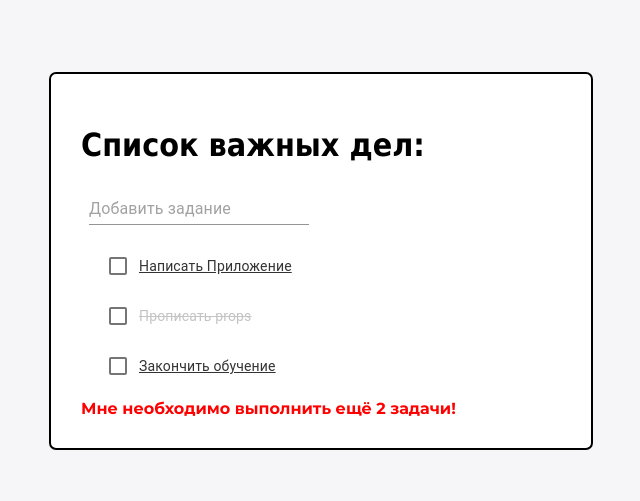
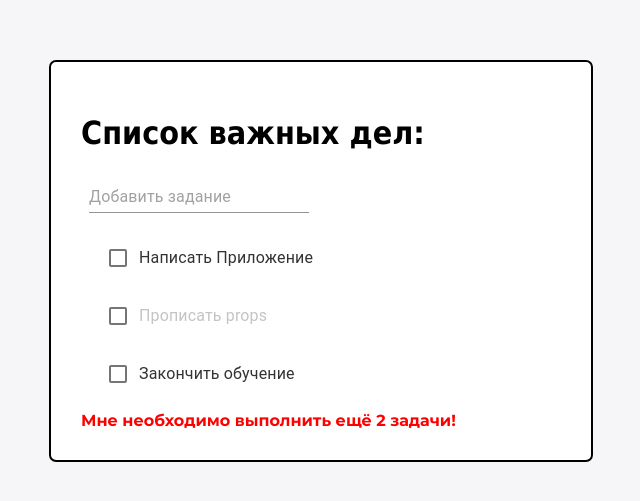
Before and after one commit to WebHeroSchool/todoAzez, a React (Create React App) app: page / in a window 1280 px wide. Shown: the part 147-648 px from the top of the page, without its empty margins (319-959 px from the left). Built offline with nearby package versions, Linux system fonts and the light colour scheme.

Commit message:
onClickDone

```diff
--- a/src/components/App/App.js
+++ b/src/components/App/App.js
@@ -21,13 +21,16 @@
 	  	}
 	  ]
 	};
+
+	onClickDone = (isDone) => console.log(isDone);
+
 	render () {
 		return (
   	<div className={styles.wrap}>
   		<div className={styles.main}>
 	  	  <h1 className={styles.title}>Список важных дел:</h1>
 	      <InputItems />
-	      <ItemList items={this.state.items} />
+	      <ItemList items={this.state.items} onClickDone={this.onClickDone} />
 	      <Footer count={2} />
 	    </div>
     </div>);
--- a/src/components/Item/item.module.css
+++ b/src/components/Item/item.module.css
@@ -7,3 +7,11 @@
   color: #c4c4c4;
   text-decoration: line-through;
 }
+
+.delete {
+  display: none;
+}
+
+.itm:hover ~ .delete {
+  display: block;
+}
--- a/src/components/Item/items.js
+++ b/src/components/Item/items.js
@@ -1,14 +1,30 @@
 import React from 'react';
 import classnames from 'classnames';
-import styles from '../Item/item.module.css'
+import styles from '../Item/item.module.css';
+import ListItem from '@material-ui/core/ListItem';
+import ListItemSecondaryAction from '@material-ui/core/ListItemSecondaryAction';
+import ListItemText from '@material-ui/core/ListItemText';
+import Checkbox from '@material-ui/core/Checkbox';
+import IconButton from '@material-ui/core/IconButton';
+import DeleteForeverRoundedIcon from '@material-ui/icons/DeleteForeverRounded';
 
-const Item = ({ value, isDone }) => (<span className={
-	classnames({
-		[styles.item]: true,
-		[styles.done]: isDone
-	})
-}>
-	{value}
-</span>);
+const Item = ({ value, isDone, onClickDone }) => (
+	<ListItem className={
+		classnames({
+			[styles.item]: true,
+			[styles.done]: isDone
+		})
+	}>
+		<Checkbox
+			onClick={() => onClickDone(isDone)}
+		/>
+		<ListItemText> {value}</ListItemText>
+    <ListItemSecondaryAction className={styles.delete}>
+      <IconButton aria-label="Comments">
+        <DeleteForeverRoundedIcon />
+      </IconButton>
+    </ListItemSecondaryAction>
+  </ListItem>
+  );
 
 export default Item;
--- a/src/components/ItemList/ItemList.js
+++ b/src/components/ItemList/ItemList.js
@@ -1,31 +1,14 @@
 import React from 'react';
 import Item from '../Item/items.js';
 import List from '@material-ui/core/List';
-import ListItem from '@material-ui/core/ListItem';
-import ListItemSecondaryAction from '@material-ui/core/ListItemSecondaryAction';
-import ListItemText from '@material-ui/core/ListItemText';
-import Checkbox from '@material-ui/core/Checkbox';
-import IconButton from '@material-ui/core/IconButton';
-import DeleteForeverRoundedIcon from '@material-ui/icons/DeleteForeverRounded';
-import styles from './ItemList.module.css'
 
-const ItemList = ({items}) => (
-  <div>
-    <List>{items.map( item => (
-      <ListItem className={styles.itm} key={item.value} dense button>
-        <Checkbox
-          disableRipple
-        />
-        <ListItemText> <Item value={item.value} isDone={item.isDone}/></ListItemText>
-        <ListItemSecondaryAction className={styles.delete}>
-        <IconButton aria-label="Comments">
-          <DeleteForeverRoundedIcon />
-        </IconButton>
-        </ListItemSecondaryAction>
-      </ListItem>
-    ))}
-    </List>
-  </div>);
+
+const ItemList = ({items, onClickDone}) => (
+  <List>{items.map( item => (
+    <Item key={item.value} value={item.value} isDone={item.isDone} onClickDone={onClickDone} />
+   	))}
+  </List>
+  );
 
 
 	export default ItemList;
--- a/src/components/ItemList/ItemList.module.css
+++ /dev/null
@@ -1,7 +0,0 @@
-.delete {
-  display: none;
-}
-
-.itm:hover ~ .delete {
-  display: block;
-}
```
